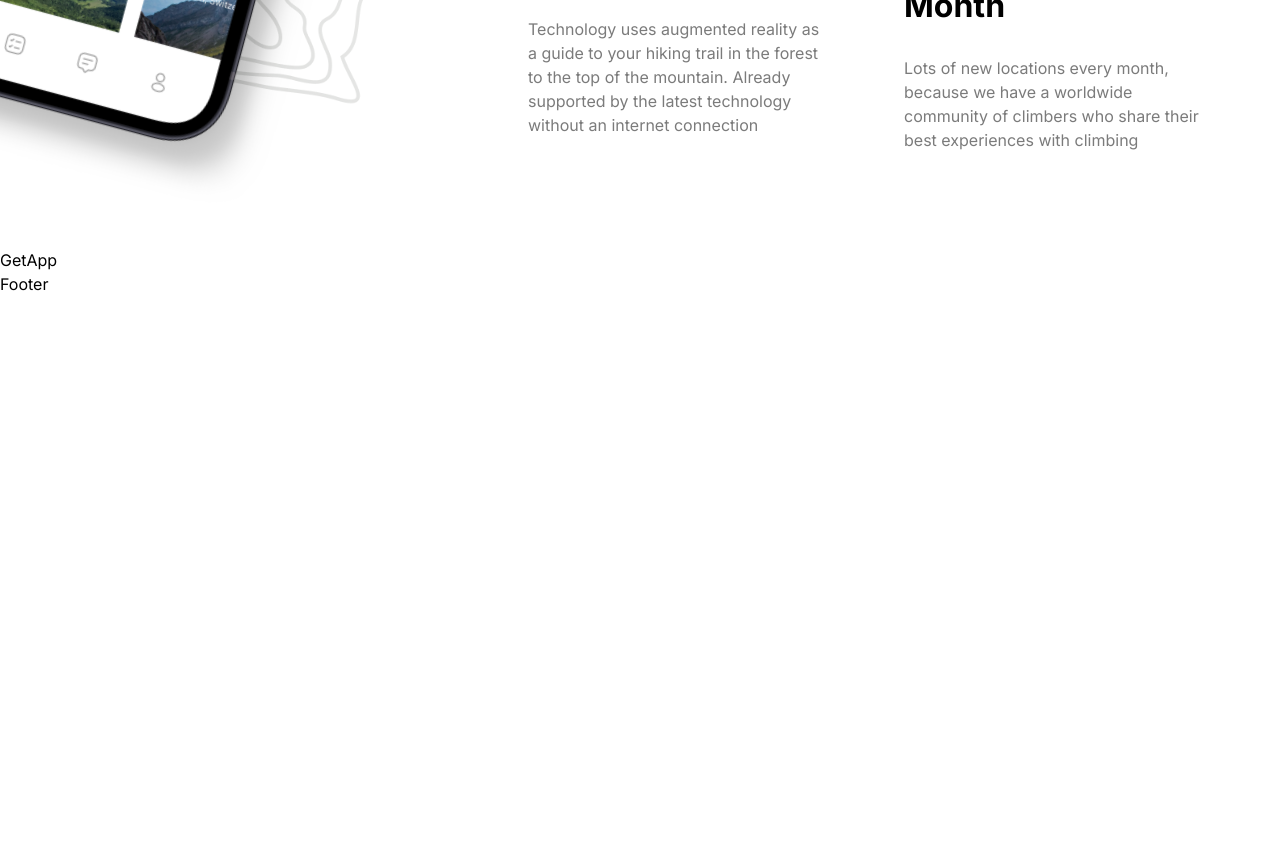
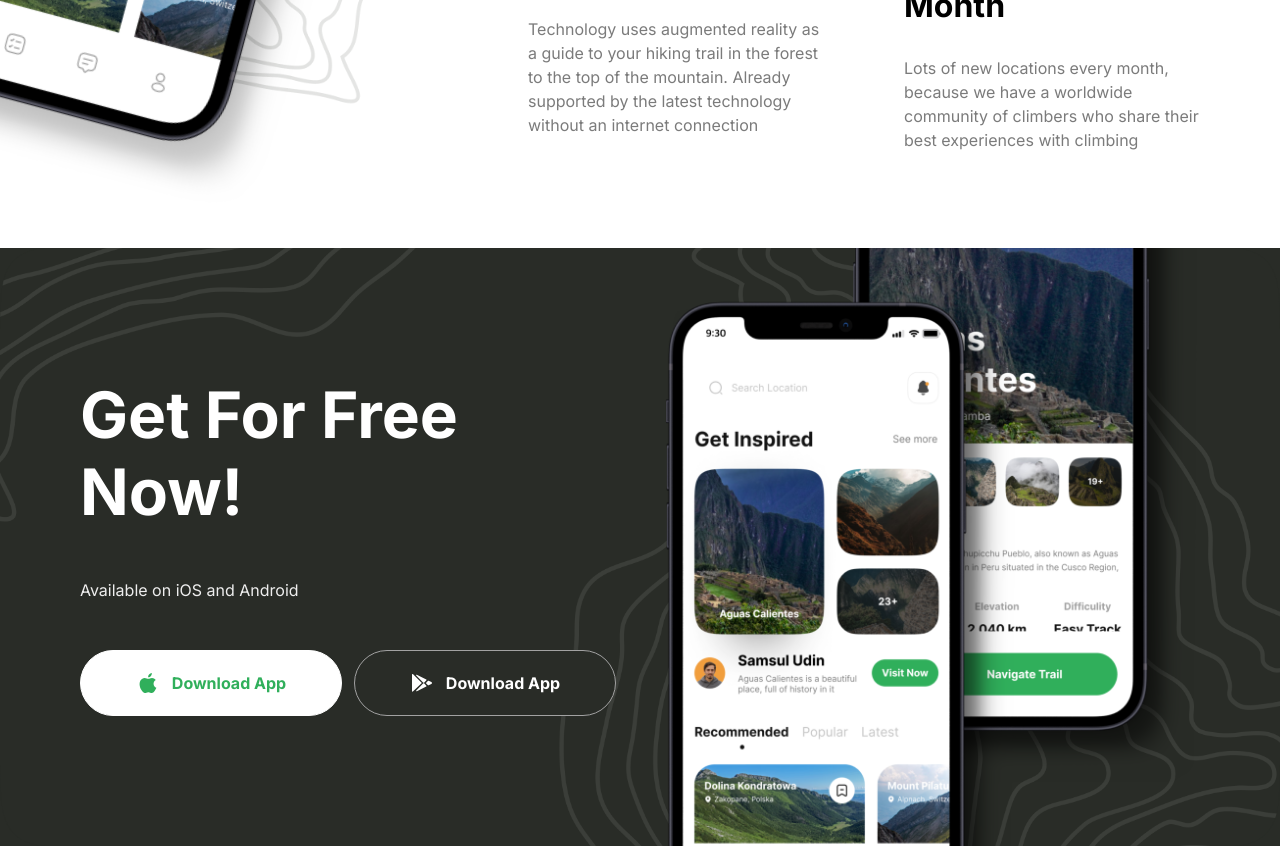
Before and after one commit to SoumyajeetMazumdar/travelpage-nextjs, a Next.js app: page / in a window 1280 px wide. Shown: the part 3600-4448 px from the top of the page. Before the commit the page ends 3896 px from the top, so only its background shows below. Built offline with nearby package versions, Linux system fonts and the light colour scheme.

Commit message:
get app section completed

```diff
--- a/components/GetApp.tsx
+++ b/components/GetApp.tsx
@@ -1,7 +1,40 @@
 import React from "react";
+import Button from "./Button";
+import Image from "next/image";
 
 const GetApp = () => {
-  return <div>GetApp</div>;
+  return (
+    <section className="flexCenter w-full flex-col pb-[100px] ">
+      <div className="get-app">
+        <div className="z-20 flex w-full flex-1 flex-col items-start justify-center gap-12">
+          <h2 className="capitalize bold-40 lg:bold-64">Get for free now!</h2>
+          <p className="regular-16 text-gray-10">
+            Available on iOS and Android
+          </p>
+          <div className="flex w-full flex-col gap-3 whitespace-nowrap xl:flex-row">
+            <Button
+              type="button"
+              title="Download App"
+              icon="/apple.svg"
+              variant="btn_white"
+              full
+            />
+            <Button
+              type="button"
+              title="Download App"
+              icon="/android.svg"
+              variant="btn_dark_green_outline"
+              full
+            />
+          </div>
+        </div>
+
+        <div className="flex flex-1 items-center justify-end">
+          <Image src="/phones.png" alt="phones" width={550} height={870} />
+        </div>
+      </div>
+    </section>
+  );
 };
 
 export default GetApp;
```
